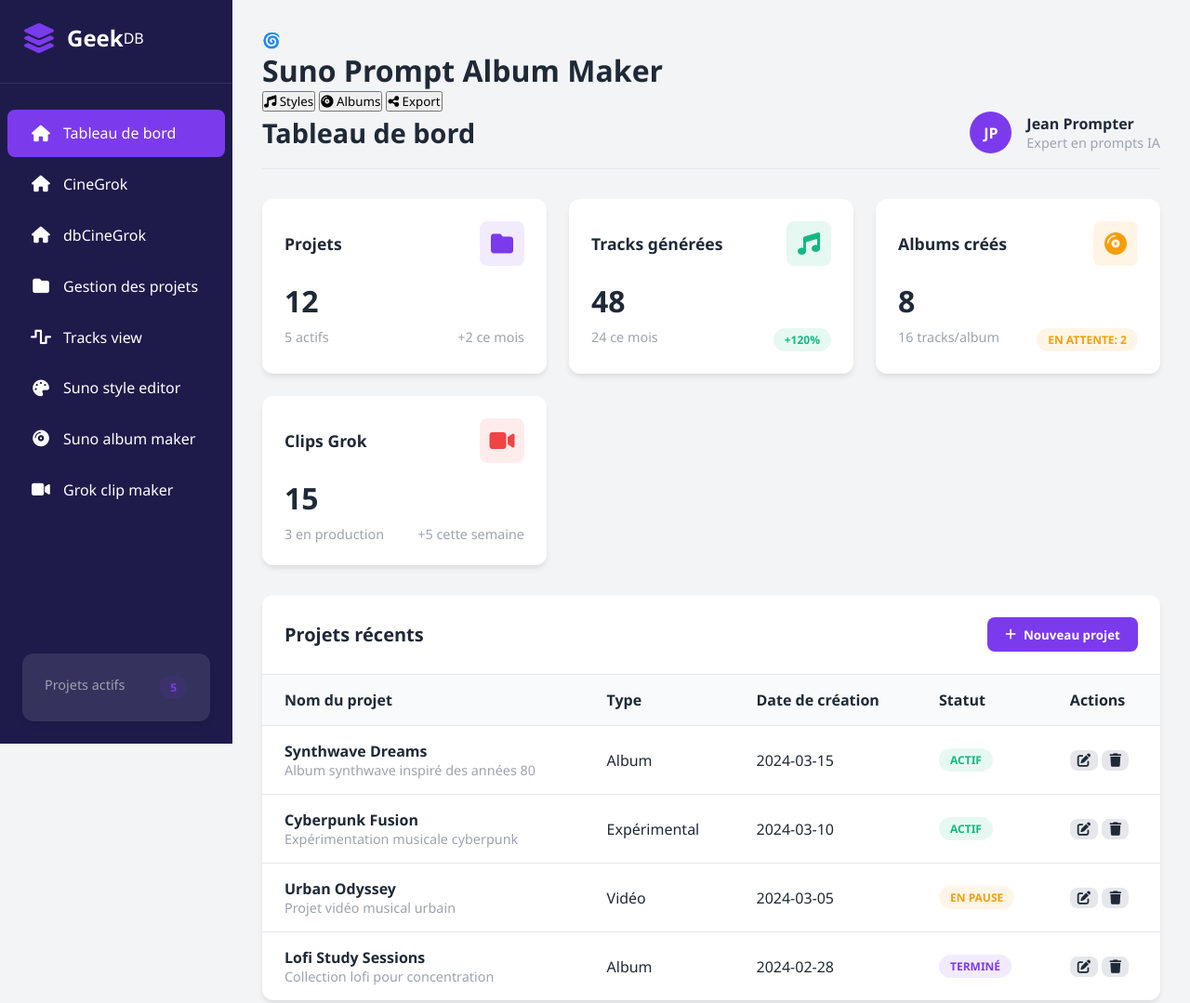
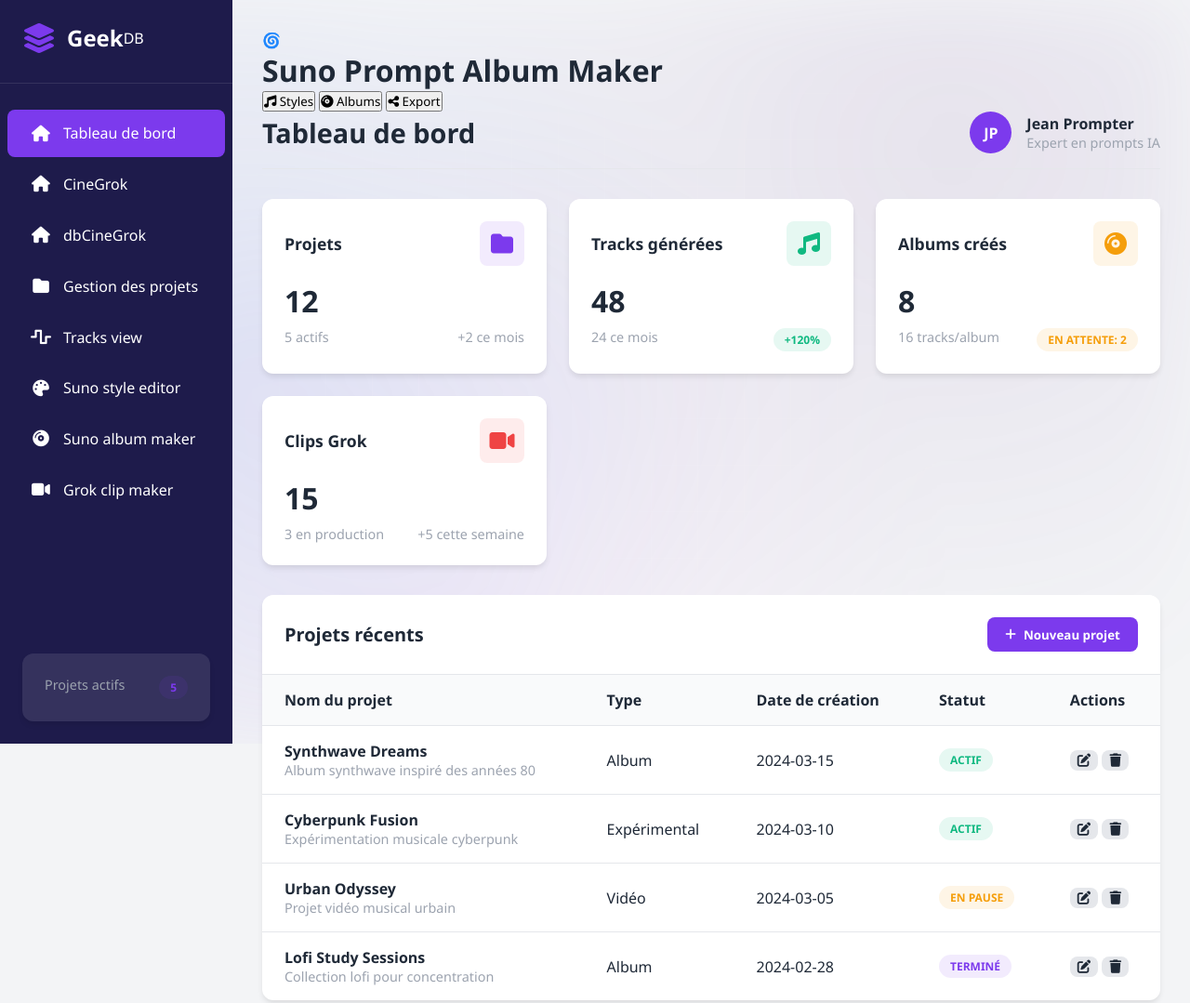
Before and after one commit to ODBDEVOPS/GEEK-DATABASE---ARCHITECTURE, a website: page index.html in a window 1280 px wide. Shown: the top 1079 px of the page at 93% size. Drawn offline with Linux system fonts and the light colour scheme.

Commit message:
Update Neon.css

```diff
--- a/styles/base/Neon.css
+++ b/styles/base/Neon.css
@@ -109,3 +109,35 @@
         .c.nav-btn:hover::before {
             left: 100%;
         }
+/* Effets de fond */
+        .bg-effects {
+            position: fixed;
+            top: 0;
+            left: 0;
+            width: 100%;
+            height: 100%;
+            z-index: -1;
+            overflow: hidden;
+        }
+
+        .particles {
+            position: absolute;
+            width: 100%;
+            height: 100%;
+            background:
+                radial-gradient(circle at 20% 50%, rgba(102, 126, 234, 0.15) 0%, transparent 50%),
+                radial-gradient(circle at 80% 20%, rgba(118, 75, 162, 0.1) 0%, transparent 50%),
+                radial-gradient(circle at 40% 80%, rgba(240, 147, 251, 0.08) 0%, transparent 50%);
+            filter: blur(40px);
+        }
+
+        .grid-pattern {
+            position: absolute;
+            width: 100%;
+            height: 100%;
+            background-image:
+                linear-gradient(rgba(255, 255, 255, 0.03) 1px, transparent 1px),
+                linear-gradient(90deg, rgba(255, 255, 255, 0.03) 1px, transparent 1px);
+            background-size: 50px 50px;
+            mask-image: radial-gradient(circle at center, black 30%, transparent 70%);
+        }
```
